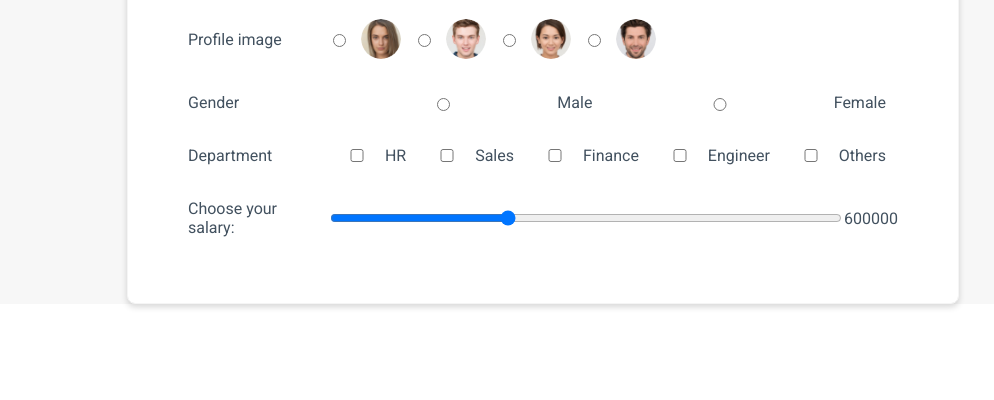
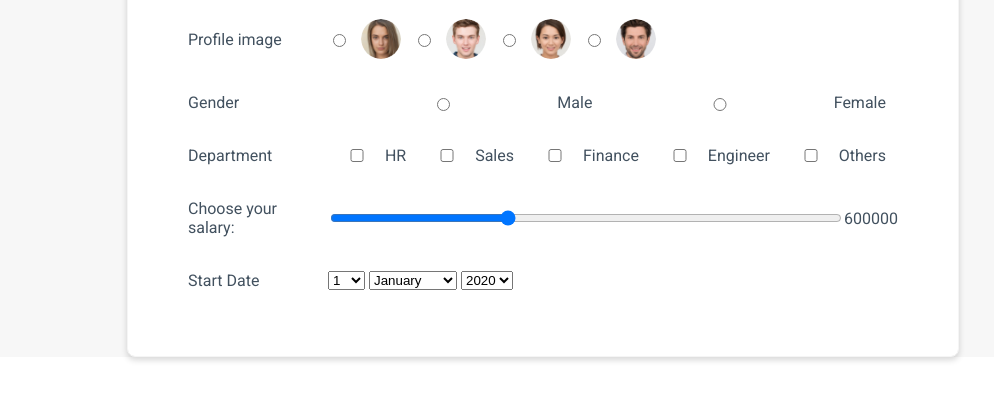
Before and after one commit to Sudarshangaikwad77/Emp_Payroll_Application, a plain HTML site: page index.html in a window 1280 px wide. Shown: the part 228-628 px from the top of the page, without its empty margins (97-1091 px from the left). Drawn offline with Linux system fonts and the light colour scheme.

Commit message:
Added Start Date Option

```diff
--- a/index.html
+++ b/index.html
@@ -192,6 +192,67 @@ name="name" placeholder="Your name. ." required>
                         <input class="input" type="range" name="salary" id="salary" min="300000" max="600000" step="100" value="400000">
                         <output class="salary-output text" for="salary">600000</output>
                         </div>
+
+                        <div class="row-content">
+                            <label class="label text" for="startDate">Start Date</label>
+                            <div>
+                            <select id="day" name="Day">
+                            <option value="1">1</option>
+                            <option value="2">2</option>
+                            <option value="3">3</option>
+                            <option value="4">4</option>
+                            <option value="5">5</option>
+                            <option value="6">6</option>
+                            <option value="7">7</option>
+                            <option value="8">8</option>
+                            <option value="9">9</option>
+                            <option value="10">10</option>
+                            <option value="11">11</option>
+                            <option value="12">12</option>
+                            <option value="13">13</option>
+                            <option value="14">14</option>
+                            <option value="15">15</option>
+                            <option value="16">16</option>
+                            <option value="17">17</option>
+                            <option value="18">18</option>
+                            <option value="19">19</option>
+                            <option value="20">20</option>
+                            <option value="21">21</option>
+                            <option value="22">22</option>
+                            <option value="23">23</option>
+                            <option value="24">24</option>
+                            <option value="25">25</option>
+                            <option value="26">26</option>
+                            <option value="27">27</option>
+                            <option value="28">28</option>
+                            <option value="29">29</option>
+                            <option value="30">30</option>
+                            <option value="31">31</option>
+
+                             </select>
+
+                            <select id="month" name="Month">
+                                <option value="Jan">January</option>
+                                <option value="Feb">Febuary</option>
+                                <option value="March">March</option>
+                                <option value="April">April</option>
+                                <option value="May">May</option>
+                                <option value="June">June</option>
+                                <option value="July">July</option>
+                                <option value="Aug">August</option>
+                                <option value="Sept">September</option>
+                                <option value="Oct">October</option>
+                                <option value="Nov">November</option>
+                                <option value="Oct">December</option>
+                                </select>
+                                <select id="year" name="Year">
+                                    <option value="2020">2020</option>
+                                    <option value="2019">2019</option>
+                                    <option value="2018">2018</option>
+                                    <option value="2017">2017</option>
+                                    <option value="2016">2016</option>
+                                </select>
+                            </div>
             </form>
 </body>
 </html>
```
